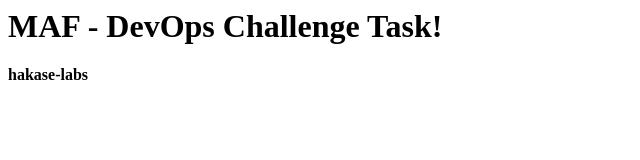
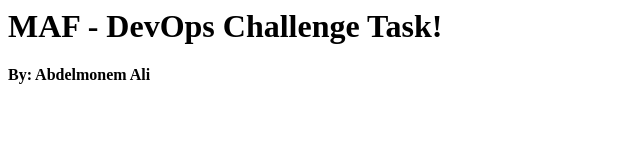
Before and after one commit to mafdevops/docker_lemp, a plain HTML site: page public/index.html in a window 1280 px wide. Shown: the full height of the page, 0-640 px from the left. Drawn offline with Linux system fonts and the light colour scheme.

Commit message:
Update index.html

```diff
--- a/public/index.html
+++ b/public/index.html
@@ -1 +1 @@
-<h1>MAF - DevOps Challenge Task!</h1><p><b>hakase-labs</b>
+<h1>MAF - DevOps Challenge Task!</h1><p><b>By: Abdelmonem Ali</b>
```
